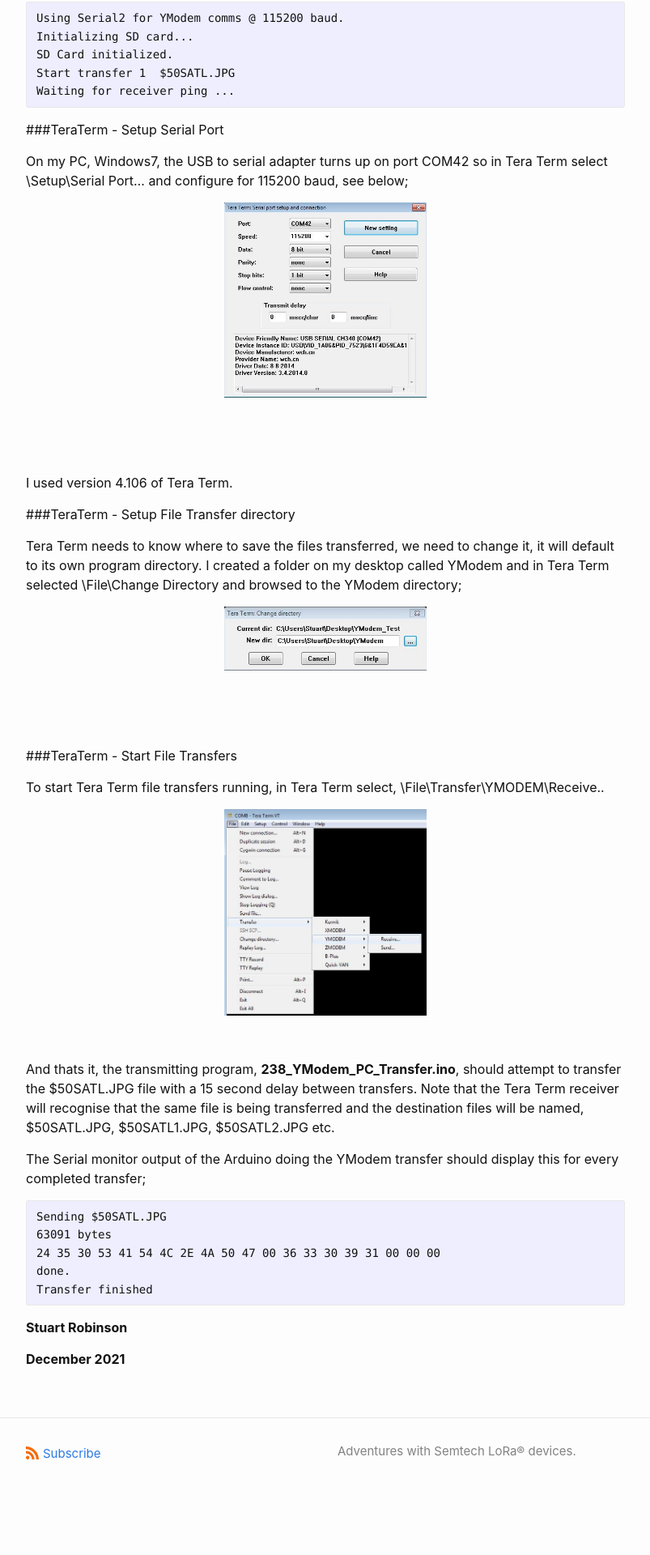
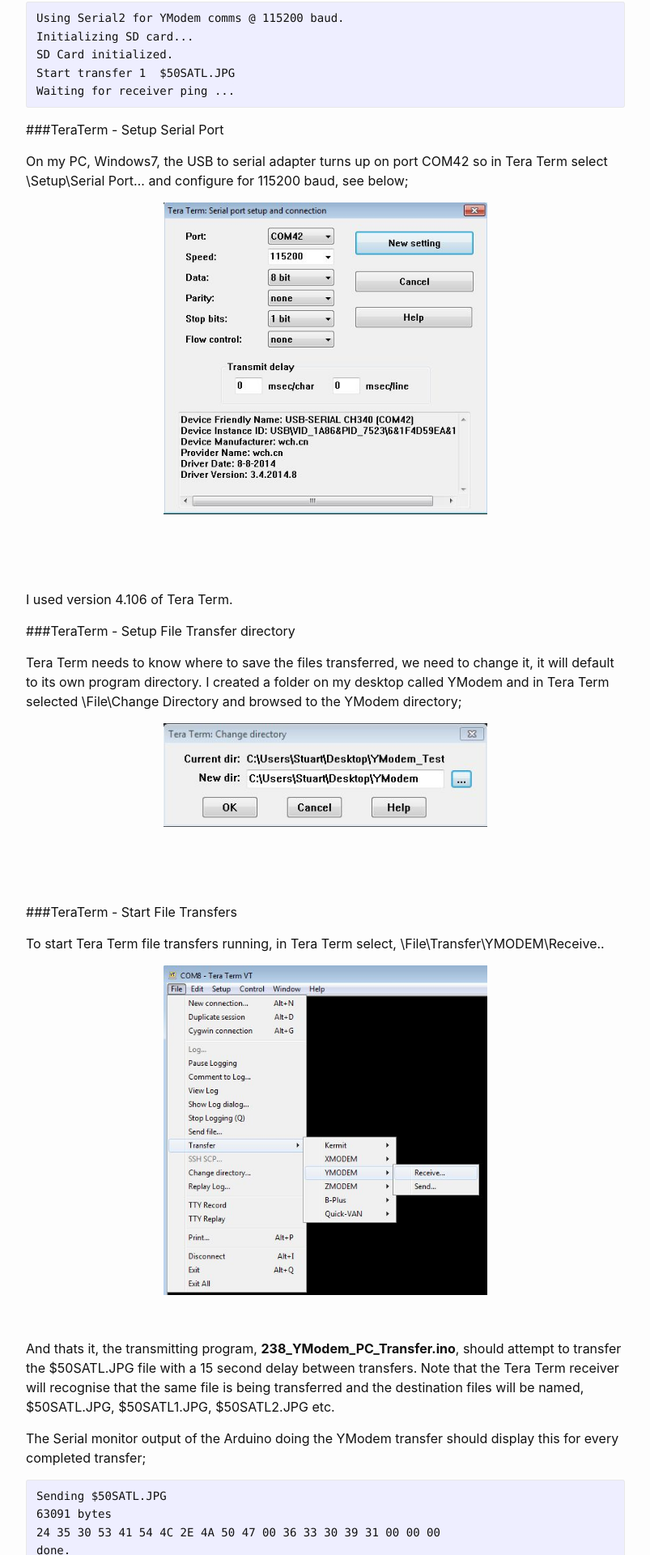
Before and after one commit to StuartsProjects/StuartsProjects.github.io, a Jekyll site: the page built from _posts/2021-12-28-Arduino-to-PC-File-Transfers.md, in a window 1280 px wide. Shown: the part 789-2709 px from the top of the page at 81% size, without its empty margins (238-1041 px from the left). Built offline with Jekyll 4.4.1, drawn with Linux system fonts in a browser that asks for light colours; before the commit the page ends 2656 px from its top, so only the background shows below that.

Commit message:
Update post

```diff
--- a/_posts/2021-12-28-Arduino-to-PC-File-Transfers.md
+++ b/_posts/2021-12-28-Arduino-to-PC-File-Transfers.md
@@ -30,7 +30,7 @@
 On my PC, Windows7, the USB to serial adapter turns up on port COM42 so in Tera Term select \Setup\Serial Port... and configure for 115200 baud, see below;
 
 <p align="center">
-  <img width="250"  src="/images/YModem1.jpg">
+  <img width="400"  src="/images/YModem1.jpg">
 </p>
 <br>
 
@@ -44,7 +44,7 @@
 
 
 <p align="center">
-  <img width="250"  src="/images/YModem2.jpg">
+  <img width="400"  src="/images/YModem2.jpg">
 </p>
 <br>
 
@@ -56,7 +56,7 @@
 
 
 <p align="center">
-  <img width="250"  src="/images/YModem3.jpg">
+  <img width="400"  src="/images/YModem3.jpg">
 </p>
 <br>
 
```
